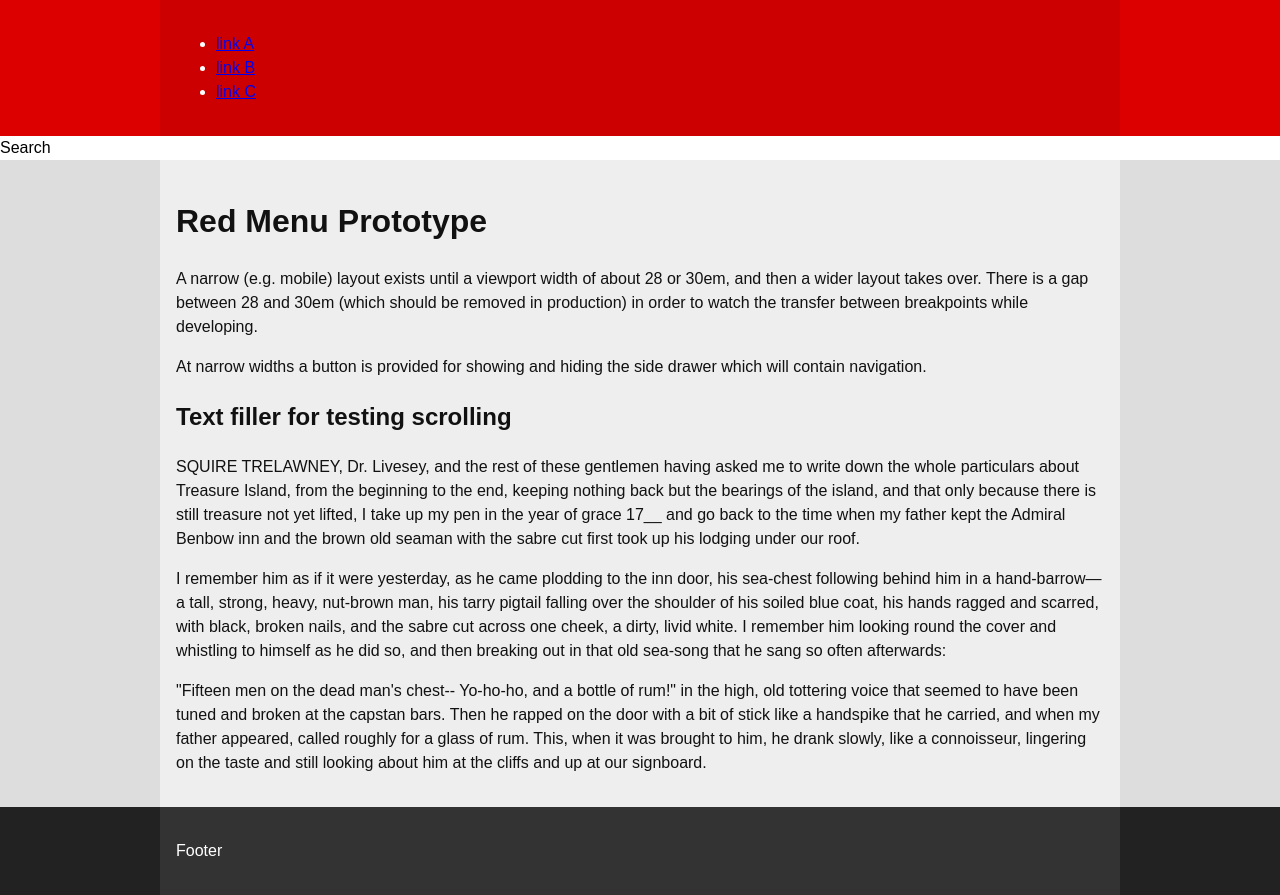
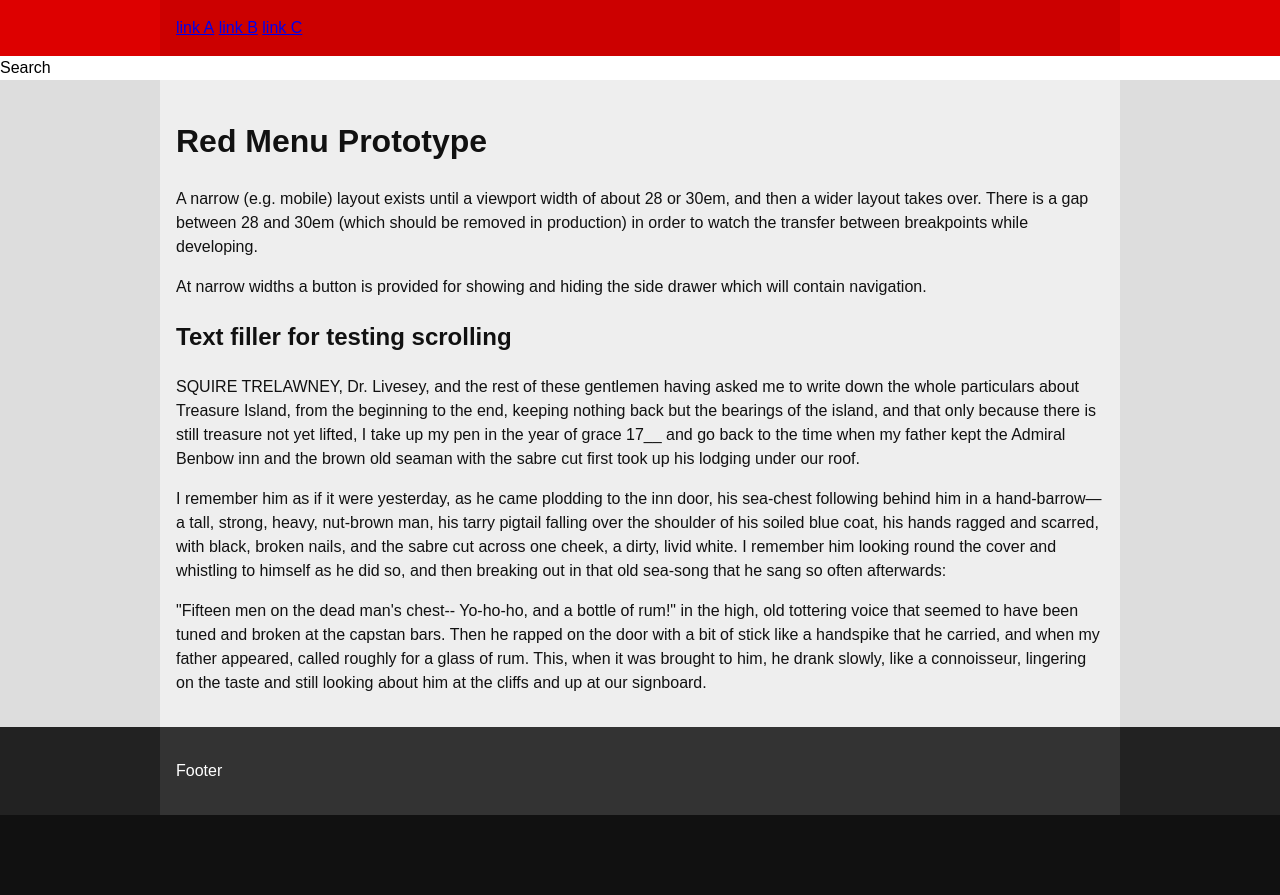
Before and after one commit to paulhhowells/red-layout, a plain HTML site: page index.html in a window 1280 px wide. After the commit the page ends 815 px from the top, so only its background shows below. Drawn offline with nearby package versions, Linux system fonts and the light colour scheme.

Commit message:
styled core-nav for wider viewport widths

```diff
--- /dev/null
+++ b/css/core-nav.css
@@ -0,0 +1,25 @@
+.core-nav {}
+
+.core-nav ul,
+.core-nav li {
+  list-style: none;
+  padding: 0;
+}
+
+.core-nav ul {
+  margin: 0 0 1em 0;
+}
+
+@media only screen and (min-width: 30em) {
+  .core-nav ul,
+  .core-nav li {
+    list-style: none;
+    margin: 0;
+    padding: 0;
+  }
+
+  .core-nav ul {}
+  .core-nav li {
+    display: inline-block;
+  }
+}
--- a/index.html
+++ b/index.html
@@ -11,6 +11,7 @@
   <link rel="stylesheet" href="css/base.css" media="screen" />
   <link rel="stylesheet" href="css/layout.css" media="screen" />
   <link rel="stylesheet" href="css/drawer.css" media="screen" />
+  <link rel="stylesheet" href="css/core-nav.css" media="screen" />
 </head>
 <body>
   <div class="drawer">
```
